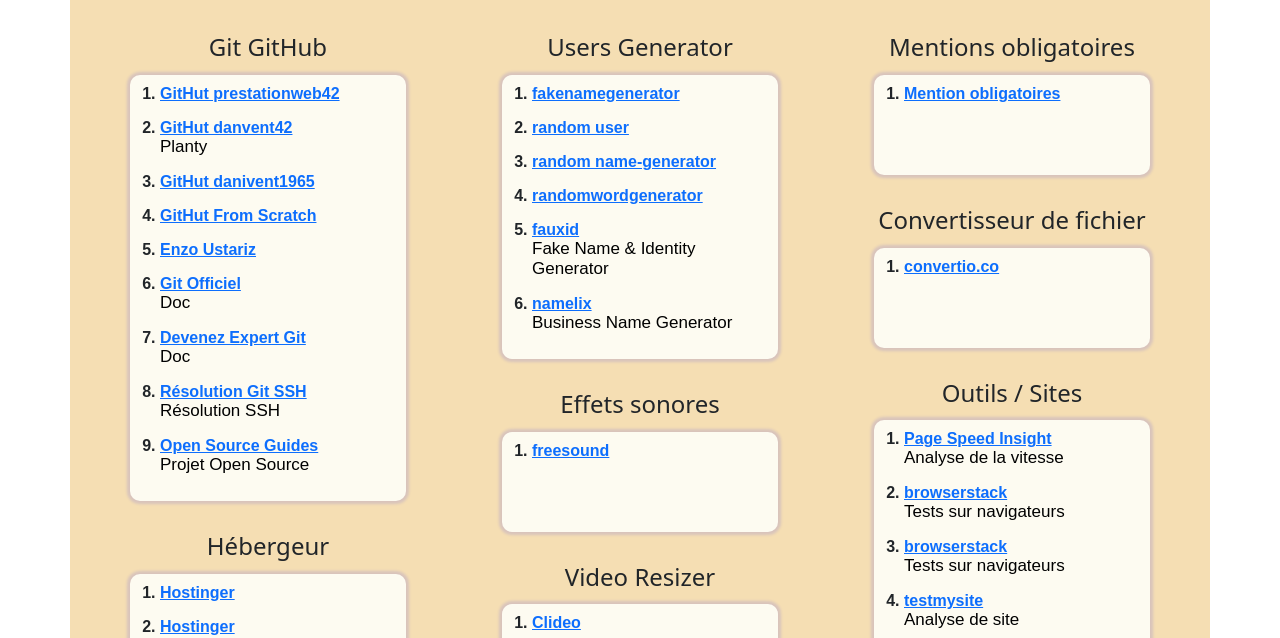
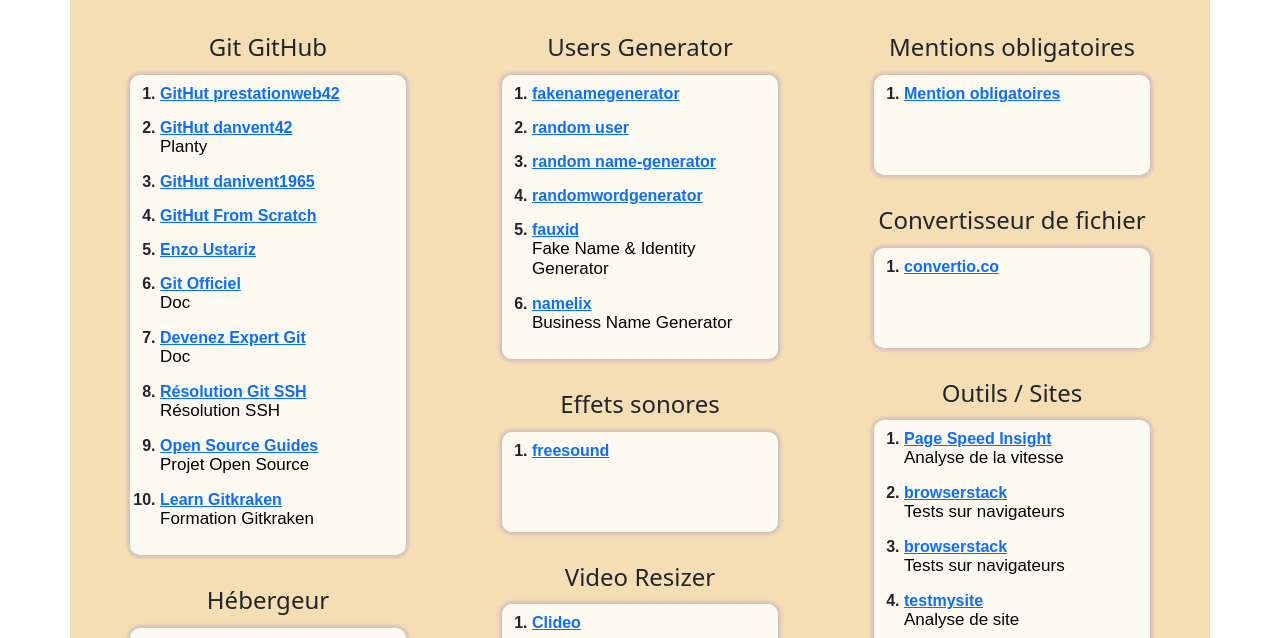
Before and after one commit to prestationweb42/Dev-Tools-WebSite, a plain HTML site: page index.html in a window 1280 px wide. Shown: the part 152-790 px from the top of the page. Drawn offline with nearby package versions, Linux system fonts and the light colour scheme.

Commit message:
Add link formation learn.gitkraken.com

```diff
--- a/index.html
+++ b/index.html
@@ -151,6 +151,14 @@
                             >
                             <p>Projet Open Source</p>
                         </li>
+                        <li>
+                            <a
+                                href="https://learn.gitkraken.com/courses/git-foundations"
+                                target="_blank"
+                                >Learn Gitkraken</a
+                            >
+                            <p>Formation Gitkraken</p>
+                        </li>
                     </ol>
                     <!-- --Hébergeur-- -->
                     <h3 class="section-title">Hébergeur</h3>
```
